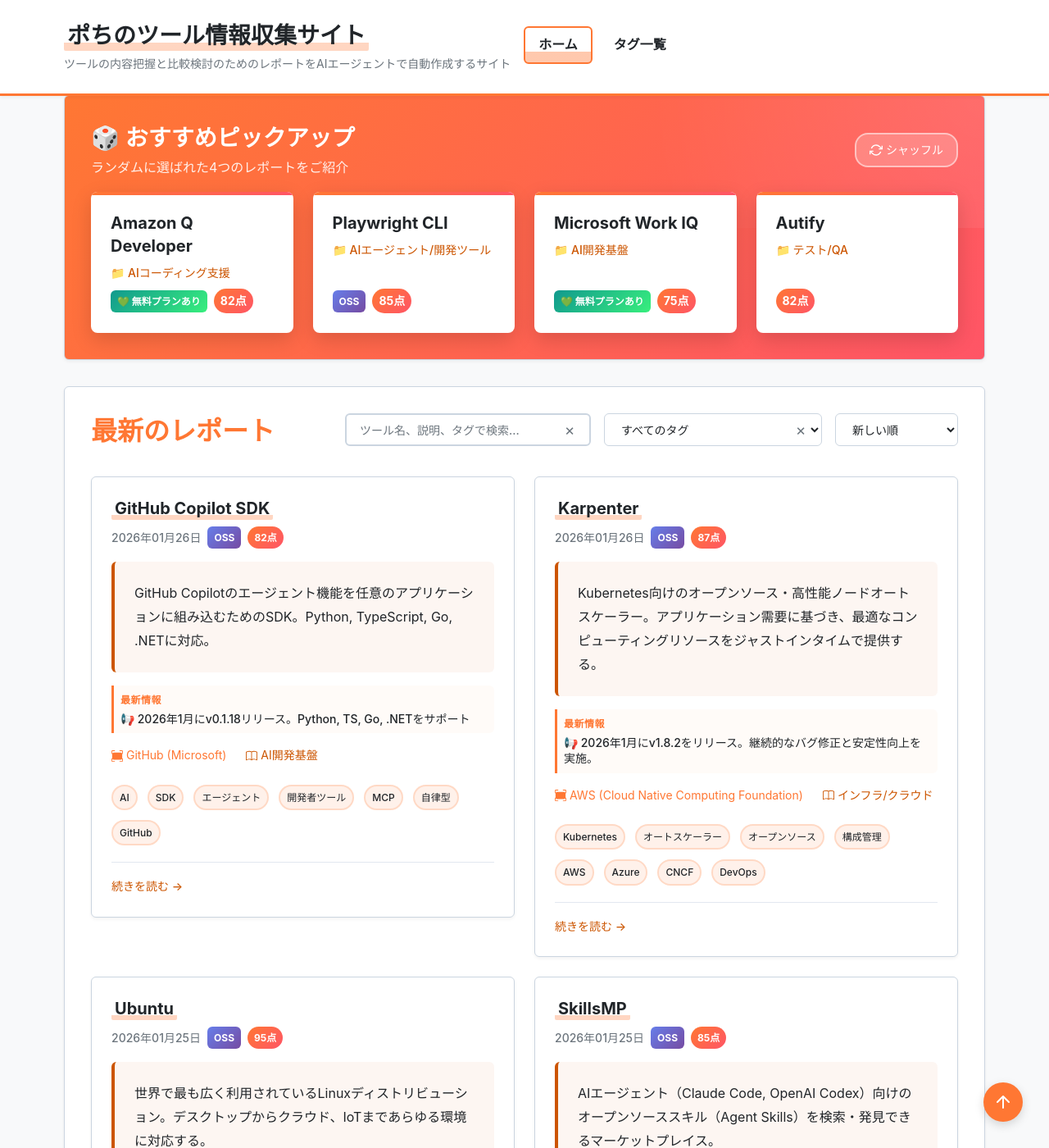
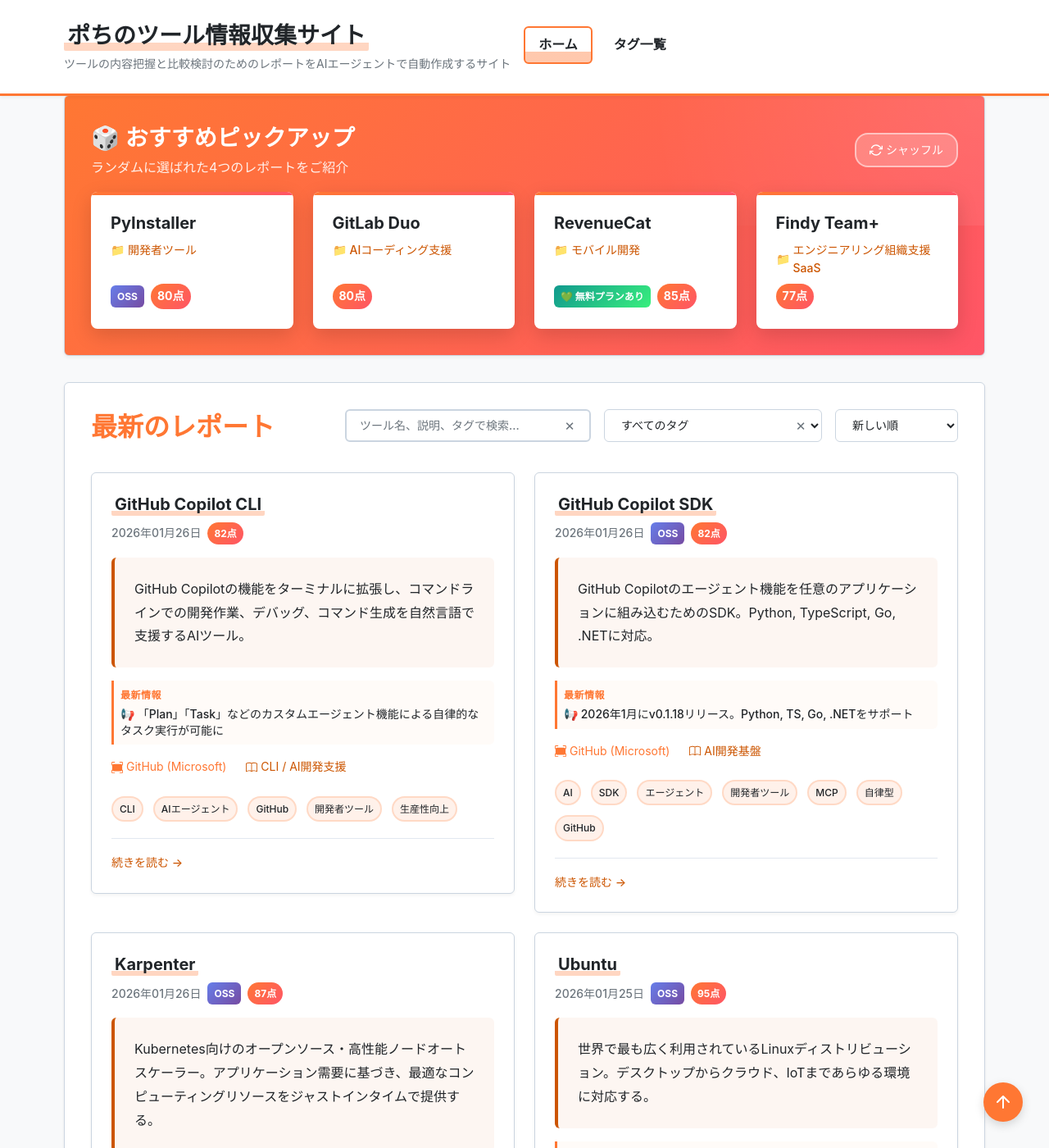
Before and after one commit to aegisfleet/tool-survey-report, a Jekyll site: the page built from index.md, in a window 1280 px wide and 1400 px high, scrolled down 656 px. Shown: the whole window at 82% size. Built offline with Jekyll 4.4.1, drawn with Linux system fonts in a browser that asks for light colours; part of the change alters nothing that is shown.

Commit message:
Add GitHub Copilot CLI report (#546)
- Create `_reports/github-copilot-cli.md` with detailed information about the tool.
- Update `_reports/github-copilot.md` to link to the new CLI report.

Co-authored-by: google-labs-jules[bot] <161369871+google-labs-jules[bot]@users.noreply.github.com>

```diff
--- /dev/null
+++ b/_reports/github-copilot-cli.md
@@ -0,0 +1,205 @@
+---
+# === フロントマター ===
+# 【必須項目】
+title: "GitHub Copilot CLI 調査レポート"
+tool_name: "GitHub Copilot CLI"
+tool_reading: "ギットハブ コパイロット シーエルアイ"
+category: "CLI / AI開発支援"
+developer: "GitHub (Microsoft)"
+official_site: "https://github.com/github/copilot-cli"
+date: "2026-01-26"
+last_updated: "2026-01-26"
+tags:
+  - "CLI"
+  - "AIエージェント"
+  - "GitHub"
+  - "開発者ツール"
+  - "生産性向上"
+description: "GitHub Copilotの機能をターミナルに拡張し、コマンドラインでの開発作業、デバッグ、コマンド生成を自然言語で支援するAIツール。"
+
+# 【クイックサマリー】ホーム画面のカード表示用
+quick_summary:
+  has_free_plan: false  # Copilotサブスクリプションが必要
+  is_oss: false  # Public Previewだが基本はCopilotの一部
+  starting_price: "$10/月 (Copilot Pro)"
+  target_users:
+    - "開発者"
+    - "DevOpsエンジニア"
+  latest_highlight: "「Plan」「Task」などのカスタムエージェント機能による自律的なタスク実行が可能に"
+  update_frequency: "高"
+
+# 【ツール評価】100点満点、基準点70点からの加減算方式
+evaluation:
+  score: 82
+  base_score: 70
+  plus_points:
+    - point: 5
+      reason: "ターミナルから離れずにGitHub Copilotの強力なAI機能を利用できる"
+    - point: 4
+      reason: "MCP (Model Context Protocol) に対応し拡張性が高い"
+    - point: 3
+      reason: "GitHubのIssueやPRと直接連携できる"
+  minus_points:
+    - point: 0
+      reason: ""
+  summary: "ターミナル作業が多い開発者にとって、Copilotの能力を最大限に引き出すための強力なパートナー。"
+
+# 【任意項目】該当するもののみ記載
+links:
+  github: "https://github.com/github/copilot-cli"
+  documentation: "https://docs.github.com/copilot/concepts/agents/about-copilot-cli"
+relationships:
+  parent: "GitHub Copilot"
+  related_tools:
+    - "Playwright CLI"
+---
+
+# **GitHub Copilot CLI 調査レポート**
+
+## **1. 基本情報**
+
+* **ツール名**: GitHub Copilot CLI
+* **ツールの読み方**: ギットハブ コパイロット シーエルアイ
+* **開発元**: GitHub (Microsoft)
+* **公式サイト**: [https://github.com/github/copilot-cli](https://github.com/github/copilot-cli)
+* **関連リンク**:
+  * GitHub: [https://github.com/github/copilot-cli](https://github.com/github/copilot-cli)
+  * ドキュメント: [https://docs.github.com/copilot/concepts/agents/about-copilot-cli](https://docs.github.com/copilot/concepts/agents/about-copilot-cli)
+* **カテゴリ**: CLI / AI開発支援
+* **概要**: GitHub Copilot CLIは、GitHub CopilotのAIコーディングエージェントの機能をターミナル環境にもたらすツールです。自然言語での対話を通じて、コマンドの生成や説明、コードのデバッグ、Git操作の支援などを行い、開発者がコンテキストを切り替えることなく作業できるようサポートします。
+
+## **2. 目的と主な利用シーン**
+
+* **解決する課題**: 複雑なコマンドラインオプションの記憶、シェルスクリプト作成の手間、エラーログの解析、GitHub操作のための画面切り替えといった、ターミナル作業における認知負荷と手間の削減。
+* **想定利用者**: 日常的にターミナルを使用するソフトウェア開発者、DevOpsエンジニア、システム管理者。
+* **利用シーン**:
+  * **コマンド生成**: 「〜をするffmpegコマンド」のように自然言語で指示してコマンドを生成・実行。
+  * **トラブルシューティング**: エラーが出た直後にAIに原因と修正方法を尋ねる。
+  * **Git操作**: IssueやPRの情報をターミナルから直接確認・操作。
+  * **スクリプト作成**: 複雑な処理を行うシェルスクリプトの作成支援。
+
+## **3. 主要機能**
+
+* **自然言語によるコマンド操作**: 自然言語での指示を理解し、適切なシェルコマンドを提案・実行します。
+* **対話型インターフェース**: ターミナル内でチャット形式でAIと対話し、不明点の確認や追加の指示が可能です。
+* **GitHub統合**: 現在のディレクトリのリポジトリ情報を認識し、IssueやPull Requestなどのコンテキストを踏まえた回答を提供します。
+* **エージェント機能**: `Plan` や `Task` といったエージェント機能により、複数のステップにわたる複雑なタスクを計画・実行できます。
+* **MCP (Model Context Protocol) 対応**: デフォルトでMCPサーバーが含まれており、カスタムMCPサーバーを追加することで機能を拡張できます。
+* **モデル選択**: Claude Sonnet 4.5やGPT-5など、バックエンドのAIモデルを選択可能です。
+
+## **4. 特徴・強み (Pros)**
+
+* **ターミナルネイティブ**: 開発フローを中断することなく、使い慣れたターミナル環境でAIの支援を受けられます。
+* **強力な文脈理解**: 現在の作業ディレクトリのファイルやGitの状態を理解しているため、的確な提案が可能です。
+* **安全な実行**: 提案されたコマンドは実行前にユーザーの確認を求めるため、意図しない破壊的な操作を防げます。
+* **最新モデルの利用**: GitHub Copilotの基盤を活用しており、常に最先端のLLMを利用できます。
+
+## **5. 弱み・注意点 (Cons)**
+
+* **利用条件**: GitHub Copilotのサブスクリプション（有料）が必要です。
+* **プレビュー段階**: 現在はPublic Previewであり、機能や仕様が変更される可能性があります。
+* **環境依存**: シェル環境やOSによって挙動が異なる場合があるため、特定の環境での動作確認が必要です。
+
+## **6. 料金プラン**
+
+GitHub Copilot CLI自体は追加料金なしで利用できますが、GitHub Copilotのライセンスが必要です。
+
+| プラン名 | 料金 | 主な特徴 |
+|---------|------|---------|
+| **Copilot Pro** | $10/月 | 個人開発者向け。最新モデルへのアクセス、チャット、CLIなどが利用可能。 |
+| **Copilot Business** | $19/ユーザー/月 | 組織向け。IP補償、企業レベルの管理機能。 |
+| **Copilot Enterprise** | $39/ユーザー/月 | 大規模組織向け。高度なカスタマイズ、ナレッジベース検索。 |
+
+* **課金体系**: ユーザー単位（GitHub Copilotの契約に準ずる）
+* **無料トライアル**: GitHub Copilot Proには30日間の無料トライアルがあります。
+
+## **7. 導入実績・事例**
+
+* **導入企業**: 世界中のGitHub Copilot導入企業で利用可能です。
+* **導入事例**: 開発者の個人環境における生産性向上ツールとして広く導入されています。
+* **対象業界**: ソフトウェア開発を行う全業界。
+
+## **8. サポート体制**
+
+* **ドキュメント**: GitHub DocsおよびリポジトリのREADMEに詳細なドキュメントがあります。
+* **コミュニティ**: GitHubリポジトリのIssuesやDiscussionsでフィードバックや質問を受け付けています。
+* **公式サポート**: GitHub Copilotの契約プランに応じたサポートが提供されます。
+
+## **9. エコシステムと連携**
+
+### **9.1 API・外部サービス連携**
+
+* **GitHub API**: GitHub上のリソース（Issue, PR, Repo）と深く連携しています。
+* **MCP**: Model Context Protocolを通じて、外部ツールやデータソースとの連携が可能です。
+
+### **9.2 技術スタックとの相性**
+
+| 技術スタック | 相性 | メリット・推奨理由 | 懸念点・注意点 |
+|:---|:---:|:---|:---|
+| **Bash / Zsh (Linux/macOS)** | ◎ | 標準的にサポートされており、動作が安定している。 | 特になし |
+| **PowerShell (Windows)** | ◯ | Windows環境でも利用可能。 | バージョン要件（v6以上）に注意。 |
+| **GitHub Actions** | △ | CLIツールだが、主に対話的利用を想定。CIでの自動実行向きではない。 | 自動化にはGitHub CLI (`gh`) の方が適している場合が多い。 |
+
+## **10. セキュリティとコンプライアンス**
+
+* **認証**: GitHubアカウントおよびPersonal Access Token (PAT) を使用した認証。
+* **データ管理**: GitHub Copilotのデータプライバシーポリシーに準拠。Business/Enterpriseプランではコードスニペットの保持や学習利用の除外設定が可能。
+* **実行確認**: AIが生成したコマンドは、必ずユーザーが承認（実行を選択）してから実行されるため、安全性が保たれます。
+
+## **11. 操作性 (UI/UX) と学習コスト**
+
+* **UI/UX**: リッチなCUIを提供しており、スプラッシュスクリーンやアニメーションなど、視覚的にも洗練されています。スラッシュコマンド（`/model`, `/help`など）による操作も直感的です。
+* **学習コスト**: 自然言語で指示できるため、基本的な使い方の学習コストは非常に低いです。高度なエージェント機能を使いこなすには多少の慣れが必要です。
+
+## **12. ベストプラクティス**
+
+* **効果的な活用法 (Modern Practices)**:
+  * **エイリアスの設定**: よく使うコマンドのエイリアスをAIに提案してもらい、シェルの設定ファイルに保存する。
+  * **「Explain」の活用**: ネットで見つけた複雑なコマンドを実行する前に、Copilot CLIに意味を解説させて安全性を確認する。
+* **陥りやすい罠 (Antipatterns)**:
+  * **盲目的な実行**: AIの提案を過信し、内容を確認せずに実行すること（特に`rm`などの破壊的コマンド）。
+
+## **13. ユーザーの声（レビュー分析）**
+
+* **調査対象**: GitHubリポジトリのIssues, Discussions, X (Twitter)
+* **総合評価**: 高評価（Public Preview段階での期待値を含む）
+* **ポジティブな評価**:
+  * 「ターミナルから離れずにGPT-5やClaudeを使えるのが便利。」
+  * 「複雑なffmpegやkubectlのコマンドを覚えなくて済むようになった。」
+  * 「スプラッシュスクリーンのアニメーションが可愛い。」
+* **ネガティブな評価 / 改善要望**:
+  * 「たまに提案が遅いことがある。」
+  * 「一部の環境でインストールのトラブルがある。」
+
+## **14. 直近半年のアップデート情報**
+
+* **2026-01-24 (v0.0.394)**: 最新リリース。バグ修正と安定性向上。(出典: GitHub Releases)
+* **2026-01-14**: 「Plan」「Task」などのカスタムエージェント機能と、コンテキスト管理機能が強化。(出典: GitHub Changelog)
+
+## **15. 類似ツールとの比較**
+
+### **15.1 機能比較表 (星取表)**
+
+| 機能カテゴリ | 機能項目 | GitHub Copilot CLI | Warp AI | Fig (Amazon CodeWhisperer) |
+|:---:|:---|:---:|:---:|:---:|
+| **AI機能** | コマンド生成 | ◎ | ◎ | ◯ |
+| **コンテキスト** | GitHub連携 | ◎ | △ | △ |
+| **環境** | クロスプラットフォーム | ◎ | △ (Mac寄り) | △ (Mac寄り) |
+| **拡張性** | MCP対応 | ◎ | × | × |
+
+### **15.2 詳細比較**
+
+| ツール名 | 特徴 | 強み | 弱み | 選択肢となるケース |
+|---------|------|------|------|------------------|
+| **GitHub Copilot CLI** | 既存のターミナルで動作するCLIツール。 | GitHubとの深い統合、MCP対応、マルチモデル。 | 別途Copilot契約が必要。 | 既存のターミナル環境を変えずにAIを導入したい場合。 |
+| **Warp** | AI機能を内蔵した次世代ターミナルアプリ。 | ターミナルアプリ自体が刷新されており、UXが非常に高い。 | ターミナルアプリごとの移行が必要。 | ターミナル体験全体をモダナイズしたい場合。 |
+
+## **16. 総評**
+
+* **総合的な評価**:
+  * GitHub Copilot CLIは、単なるコマンド提案ツールを超え、ターミナル内での「AIペアプログラマー」としての地位を確立しつつあります。特にGitHubエコシステムを利用している開発者にとっては、必須のツールとなるポテンシャルを持っています。
+* **推奨されるチームやプロジェクト**:
+  * すでにGitHub Copilotを導入している組織や個人。
+  * コマンドライン操作の頻度が高いインフラエンジニアやバックエンドエンジニア。
+* **選択時のポイント**:
+  * 既存のターミナル環境を維持したいか、それとも新しいターミナルアプリ（Warpなど）に移行しても良いか。
--- a/_reports/github-copilot.md
+++ b/_reports/github-copilot.md
@@ -55,6 +55,7 @@ relationships:
   parent: "GitHub"
   children:
     - "GitHub Copilot SDK"
+    - "GitHub Copilot CLI"
   related_tools:
     - "Claude Code"
     - "Claude"
```
